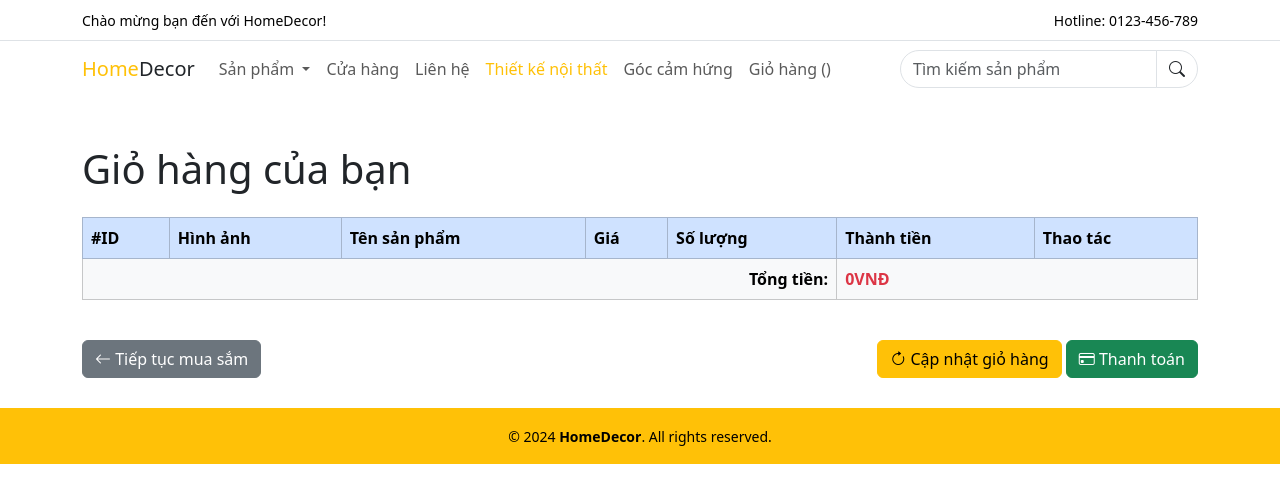
After one commit to pnminh52/HomeDecor_PRO1014_Final, a PHP site: page /homedecorfinal/views/clients/carts/cart.php in a window 1280 px wide. The commit adds this page. Shown: the top 503 px of the page. Run offline with PHP 8.4, Linux system fonts and the light colour scheme; the template is opened without the code that fills it, so the values that code supplies are empty; some libraries are stand-ins or nearby versions.

Commit message:
giỏ hàng

```diff
--- a/controllers/ProductController.php
+++ b/controllers/ProductController.php
@@ -22,6 +22,8 @@
     // lưu thông tin URI vào session
     $_SESSION['URI'] = $_SERVER['REQUEST_URI'];
 
+    $_SESSION['totalQuantity'] =(new CartController)->totalSumQuantity();
+
     return view(
         'clients.products.details', compact('product', 'title', 'categories','productReleads'));
 }
--- a/index.php
+++ b/index.php
@@ -17,6 +17,7 @@ match ($ctl){
     'details' => (new ProductController)->show(),
     'add-cart'=>(new CartController)->addToCart(),
     'search' => (new ProductController)->searchs(),
+    'view-cart'=>(new CartController)->viewCart(),
 
 
 
--- /dev/null
+++ b/views/clients/carts/cart.php
@@ -0,0 +1,66 @@
+<?php include_once ROOT_DIR ."views/clients/header.php" ?>
+
+<div class="container mt-5">
+    <h1 class="mb-4">Giỏ hàng của bạn</h1>
+    <form action="update-cart.php" method="POST">
+        <div class="table-responsive">
+            <table class="table table-bordered table-striped align-middle">
+                <thead class="table-primary">
+                    <tr>
+                        <th scope="col">#ID</th>
+                        <th scope="col">Hình ảnh</th>
+                        <th scope="col">Tên sản phẩm</th>
+                        <th scope="col">Giá</th>
+                        <th scope="col">Số lượng</th>
+                        <th scope="col">Thành tiền</th>
+                        <th scope="col">Thao tác</th>
+                    </tr>
+                </thead>
+                <tbody>
+                    <?php foreach($carts as $id => $cart) : ?>
+                    <tr>
+                        <th scope="row"><?= $id ?></th>
+                        <td>
+                            <img src="<?= $cart['image'] ?>" alt="" class="img-thumbnail" style="width: 80px; height: auto" />
+                        </td>
+                        <td><?= $cart['name'] ?></td>
+                        <td><?= $cart['price'] ?>VNĐ</td>
+                        <td>
+                            <input title="title" type="number" name="quantity[<?= $stt ?>]" class="form-control" value="<?= $cart['quantity']?>" min="1" style="width: 80px" />
+                        </td>
+                        <td><?= number_format($cart['price'] * $cart['quantity']) ?>VNĐ</td>
+                        <td>
+                            <button type="button" class="btn btn-danger btn-sm">
+                                <i class="bi bi-trash"></i> Xóa
+                            </button>
+                        </td>
+                    </tr>
+                    <?php endforeach ?>
+                </tbody>
+                <!-- Tổng tiền -->
+                <tfoot class="table-light">
+                    <tr>
+                        <td colspan="5" class="text-end fw-bold">Tổng tiền:</td>
+                        <td colspan="2" class="fw-bold text-danger"><?= number_format($sumPrice)?>VNĐ</td>
+                    </tr>
+                </tfoot>
+            </table>
+        </div>
+        <!-- Nút hành động -->
+        <div class="d-flex justify-content-between mt-4">
+            <a href="shop.html" class="btn btn-secondary">
+                <i class="bi bi-arrow-left"></i> Tiếp tục mua sắm
+            </a>
+            <div>
+                <button type="submit" class="btn btn-warning">
+                    <i class="bi bi-arrow-clockwise"></i> Cập nhật giỏ hàng
+                </button>
+                <button type="button" class="btn btn-success">
+                    <i class="bi bi-credit-card"></i> Thanh toán
+                </button>
+            </div>
+        </div>
+    </form>
+</div>
+
+<?php include_once ROOT_DIR ."views/clients/footer.php" ?>
--- a/views/clients/header.php
+++ b/views/clients/header.php
@@ -90,6 +90,9 @@
                         <li class="nav-item">
                             <a class="nav-link" href="/homedecorfinal/inspiration">Góc cảm hứng</a>
                         </li>
+                        <li class="nav-item">
+                            <a class="nav-link" href="<?= ROOT_URL . '?ctl=view-cart' ?>">Giỏ hàng (<?= $_SESSION['totalQuantity']?? '' ?>)</a>
+                        </li>
                     </ul>
                     <form class="d-flex" action="/homedecorfinal/" method="GET">
     <input type="hidden" name="ctl" value="search">
```
Also changed, not shown: controllers/CartController.php (+30 -2 lines).
